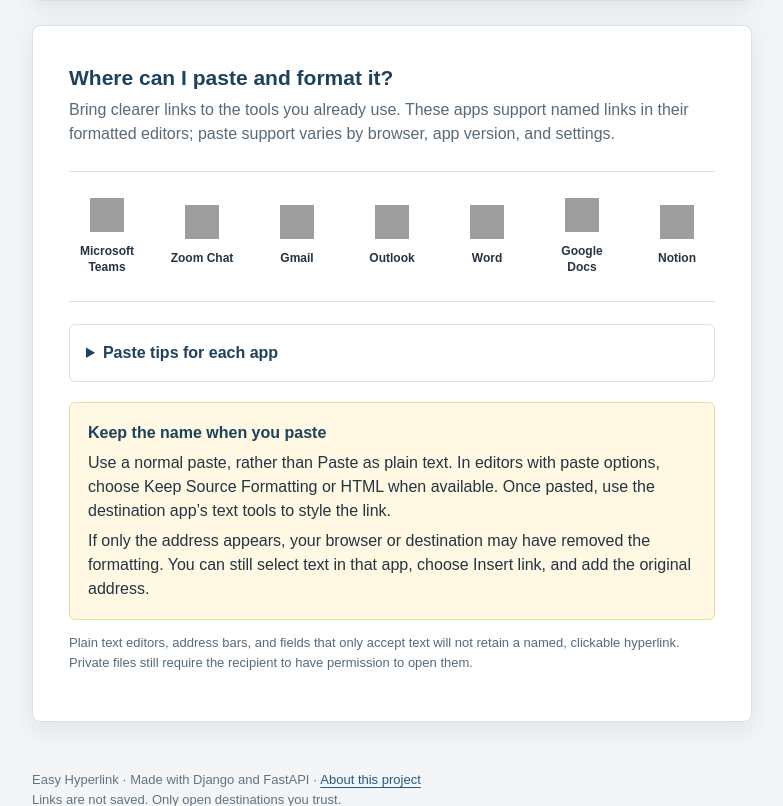
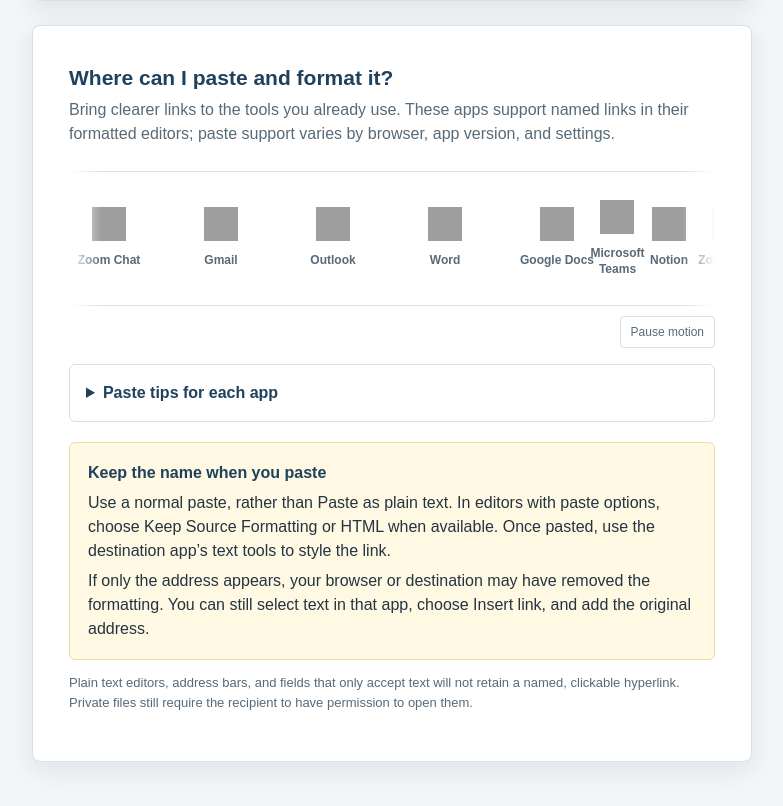
Before and after one commit to eustateo/easy-hyperlink., a Python web app: template templates/home.html in a window 1280 px wide. Shown: the part 1725-2531 px from the top of the page, without its empty margins (132-915 px from the left). Run offline with Jinja, Linux system fonts and the light colour scheme; the template is opened without the code that fills it, so the values that code supplies are empty; grey boxes are pictures that could not be loaded.

Commit message:
Animate the app logo carousel with accessible motion controls

```diff
--- a/templates/home.html
+++ b/templates/home.html
@@ -60,11 +60,21 @@
     .app-list li { border: 1px solid #d9e1e8; border-radius: 6px; padding: 16px; }
     .app-list a { font-weight: 700; }
     .app-list p { color: #566a79; font-size: 14px; margin: 7px 0 0; }
-    .app-bar { display: flex; justify-content: space-between; gap: 16px; overflow-x: auto; list-style: none; margin: 22px 0; padding: 20px 0; border-top: 1px solid #d9e1e8; border-bottom: 1px solid #d9e1e8; }
-    .app-bar li { flex: 0 0 76px; }
-    .app-bar a { display: flex; min-height: 88px; flex-direction: column; align-items: center; justify-content: center; gap: 12px; padding: 6px 2px; color: #243442; text-align: center; text-decoration: none; font-size: 12px; font-weight: 700; line-height: 1.3; }
-    .app-bar a:hover { color: #205b89; background: #f0f6fa; border-radius: 6px; }
+    .app-bar-window { overflow: hidden; margin: 22px 0 10px; border-top: 1px solid #d9e1e8; border-bottom: 1px solid #d9e1e8; mask-image: linear-gradient(to right, transparent, black 5%, black 95%, transparent); }
+    .app-bar-track { display: flex; width: max-content; animation: logo-scroll 32s linear infinite; }
+    .app-bar { display: flex; flex: 0 0 auto; gap: 30px; list-style: none; margin: 0; padding: 22px 15px; }
+    .app-bar li { flex: 0 0 82px; }
+    .app-bar a { display: flex; min-height: 88px; flex-direction: column; align-items: center; justify-content: center; gap: 12px; padding: 6px 2px; color: #566a79; text-align: center; text-decoration: none; font-size: 12px; font-weight: 700; line-height: 1.3; transition: color .2s ease; }
+    .app-bar a:hover { color: #205b89; }
     .app-bar img { display: block; width: 34px; height: 34px; }
+    .app-bar-window:hover .app-bar-track, .app-bar-track.is-paused { animation-play-state: paused; }
+    .app-bar-window:focus-within { overflow-x: auto; mask-image: none; }
+    .app-bar-window:focus-within .app-bar-track { animation: none; transform: none; }
+    .app-bar-window:focus-within .app-bar-duplicate { display: none; }
+    .app-bar-controls { display: flex; justify-content: flex-end; margin-bottom: 16px; }
+    .logo-motion-toggle { min-height: 32px; padding: 5px 10px; border: 1px solid #d9e1e8; background: white; color: #566a79; font-size: 12px; font-weight: 400; }
+    @keyframes logo-scroll { to { transform: translateX(-50%); } }
+    @media (prefers-reduced-motion: reduce) { .app-bar-window { overflow-x: auto; mask-image: none; } .app-bar-track { animation: none; } .app-bar-duplicate, .app-bar-controls { display: none; } }
     .app-guidance { border: 1px solid #d9e1e8; border-radius: 6px; padding: 16px; margin-bottom: 20px; }
     .app-guidance summary { cursor: pointer; color: #1e415e; font-weight: 700; }
     .paste-tip { padding: 18px; border-radius: 6px; background: #fff8e3; border: 1px solid #f2dda1; }
@@ -152,6 +162,8 @@
     <section class="card" aria-labelledby="where-to-paste">
       <h2 id="where-to-paste">Where can I paste and format it?</h2>
       <p class="intro">Bring clearer links to the tools you already use. These apps support named links in their formatted editors; paste support varies by browser, app version, and settings.</p>
+      <div class="app-bar-window">
+        <div class="app-bar-track" id="app-logo-track">
       <ul class="app-bar" role="list" aria-label="Apps with named-link editors">
         <li><a href="https://support.microsoft.com/en-us/teams/chat/send-a-file-picture-or-link-in-microsoft-teams"><img src="{{ app_icons_url }}microsoftteams.svg" width="34" height="34" alt=""><span>Microsoft Teams</span></a></li>
         <li><a href="https://support.zoom.com/hc/en/article?id=zm_kb&amp;sysparm_article=KB0066130"><img src="{{ app_icons_url }}zoom.svg" width="34" height="34" alt=""><span>Zoom Chat</span></a></li>
@@ -161,6 +173,18 @@
         <li><a href="https://support.google.com/docs/answer/45893?hl=en"><img src="{{ app_icons_url }}googledocs.svg" width="34" height="34" alt=""><span>Google Docs</span></a></li>
         <li><a href="https://www.notion.com/help/create-links-and-backlinks"><img src="{{ app_icons_url }}notion.svg" width="34" height="34" alt=""><span>Notion</span></a></li>
       </ul>
+      <ul class="app-bar app-bar-duplicate" aria-hidden="true">
+        <li><a tabindex="-1" href="https://support.microsoft.com/en-us/teams/chat/send-a-file-picture-or-link-in-microsoft-teams"><img src="{{ app_icons_url }}microsoftteams.svg" width="34" height="34" alt=""><span>Microsoft Teams</span></a></li>
+        <li><a tabindex="-1" href="https://support.zoom.com/hc/en/article?id=zm_kb&amp;sysparm_article=KB0066130"><img src="{{ app_icons_url }}zoom.svg" width="34" height="34" alt=""><span>Zoom Chat</span></a></li>
+        <li><a tabindex="-1" href="https://support.google.com/mail/answer/8260?co=GENIE.Platform%3DDesktop"><img src="{{ app_icons_url }}gmail.svg" width="34" height="34" alt=""><span>Gmail</span></a></li>
+        <li><a tabindex="-1" href="https://support.microsoft.com/en-us/outlook/format-email-messages-in-outlook-for-mac"><img src="{{ app_icons_url }}microsoftoutlook.svg" width="34" height="34" alt=""><span>Outlook</span></a></li>
+        <li><a tabindex="-1" href="https://support.microsoft.com/en-us/word/control-the-formatting-when-you-paste-text"><img src="{{ app_icons_url }}microsoftword.svg" width="34" height="34" alt=""><span>Word</span></a></li>
+        <li><a tabindex="-1" href="https://support.google.com/docs/answer/45893?hl=en"><img src="{{ app_icons_url }}googledocs.svg" width="34" height="34" alt=""><span>Google Docs</span></a></li>
+        <li><a tabindex="-1" href="https://www.notion.com/help/create-links-and-backlinks"><img src="{{ app_icons_url }}notion.svg" width="34" height="34" alt=""><span>Notion</span></a></li>
+      </ul>
+        </div>
+      </div>
+      <div class="app-bar-controls"><button class="logo-motion-toggle" id="logo-motion-toggle" type="button" aria-controls="app-logo-track" aria-pressed="false">Pause motion</button></div>
       <details class="app-guidance">
         <summary>Paste tips for each app</summary>
       <ul class="app-list">
```
Also changed, not shown: static/app.js (+8 -0 lines).
